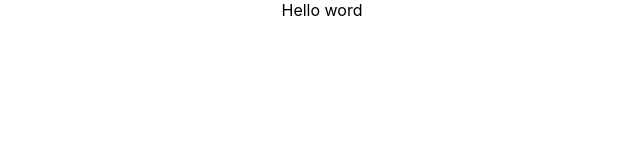
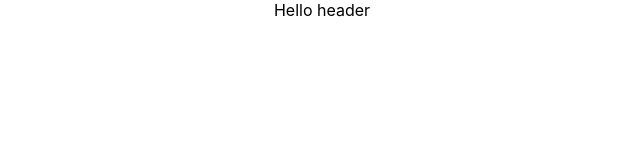
Before and after one commit to Paulo654/rick-morty-reactjs, a React (Create React App) app: page / in a window 1280 px wide. Shown: the top 160 px of the page, without its empty margins (318-958 px from the left). Built offline with nearby package versions, Linux system fonts and the light colour scheme.

Commit message:
Criando o header

```diff
--- a/src/App.js
+++ b/src/App.js
@@ -4,7 +4,9 @@ import './App.css';
 function App() {
   return (
     <div className="App">
-      Hello word
+      <header clasName="header">
+      Hello header
+      </header>
     </div>
   );
 }
```
